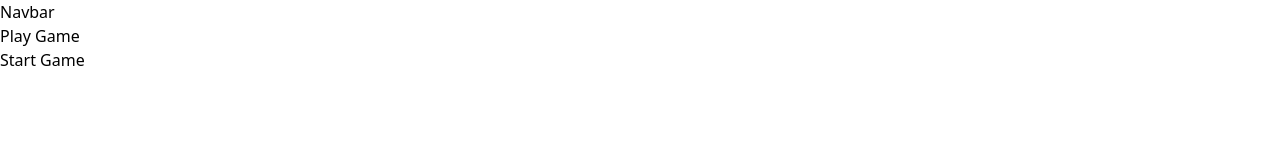
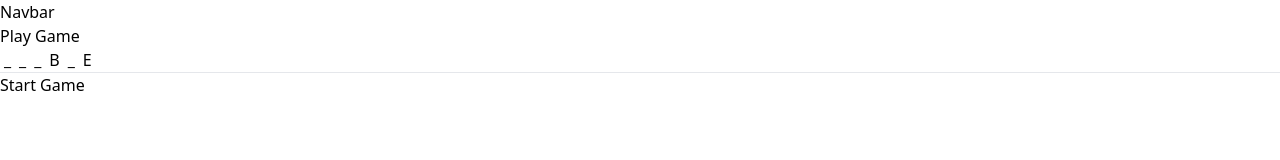
Before and after one commit to singhsanket143/HangMan-React, a React (Vite) app: page /play in a window 1280 px wide. Shown: the top 160 px of the page. Built offline with nearby package versions, Linux system fonts and the light colour scheme.

Commit message:
Added codes

```diff
--- /dev/null
+++ b/src/components/MaskedText/MaskedText.jsx
@@ -0,0 +1,26 @@
+import { getAllCharacters } from "./MaskedTextUtility";
+
+/**
+ *
+ * @param {text} The word to be guessed
+ * @param {usedLetters} The array of letters that have been guessed so far
+ * @returns
+ */
+function MaskedText({ text, usedLetters }) {
+    const letters = getAllCharacters(text, usedLetters).split('');
+    return (
+        <>
+            {letters.map((letter, index) => {
+                return (
+                    <span key={`letter-${index}`} className="inline-block mx-1 ">{letter}</span>
+                )
+            })}
+        </>
+    )
+}
+
+
+
+export default MaskedText;
+
+// H U M B L E (B and E are Guessed) -> _ _ _ B _ E
--- /dev/null
+++ b/src/components/MaskedText/MaskedTextUtility.jsx
@@ -0,0 +1,12 @@
+export function getAllCharacters(word, usedLetters) {
+    // This function will return a string with all the characters of the word that have been guessed so far
+    usedLetters = usedLetters.map(letter => letter.toUpperCase()); // ['b', 'e'] -> ['B', 'E']
+    const guessedLetters = new Set(usedLetters); // {'B', 'E'}
+    const characters = word.toUpperCase().split('').map(char => {
+        if (guessedLetters.has(char)) {
+            return char;
+        }
+        return '_';
+    }); // ['_', '_', '_', 'B', '_', 'E']
+    return characters.join(''); // ___B_E
+}
--- a/src/pages/PlayGame/PlayGame.jsx
+++ b/src/pages/PlayGame/PlayGame.jsx
@@ -1,4 +1,5 @@
 import { Link } from "react-router-dom";
+import MaskedText from "../../components/MaskedText/MaskedText";
 
 function PlayGame() {
 
@@ -6,6 +7,9 @@
         <div>
             <h1>Play Game</h1>
 
+            <MaskedText text="humble" usedLetters={['b', 'e']} />
+            <hr/>
+
             <Link to='/start'> Start Game </Link>
         </div>
     );
```
